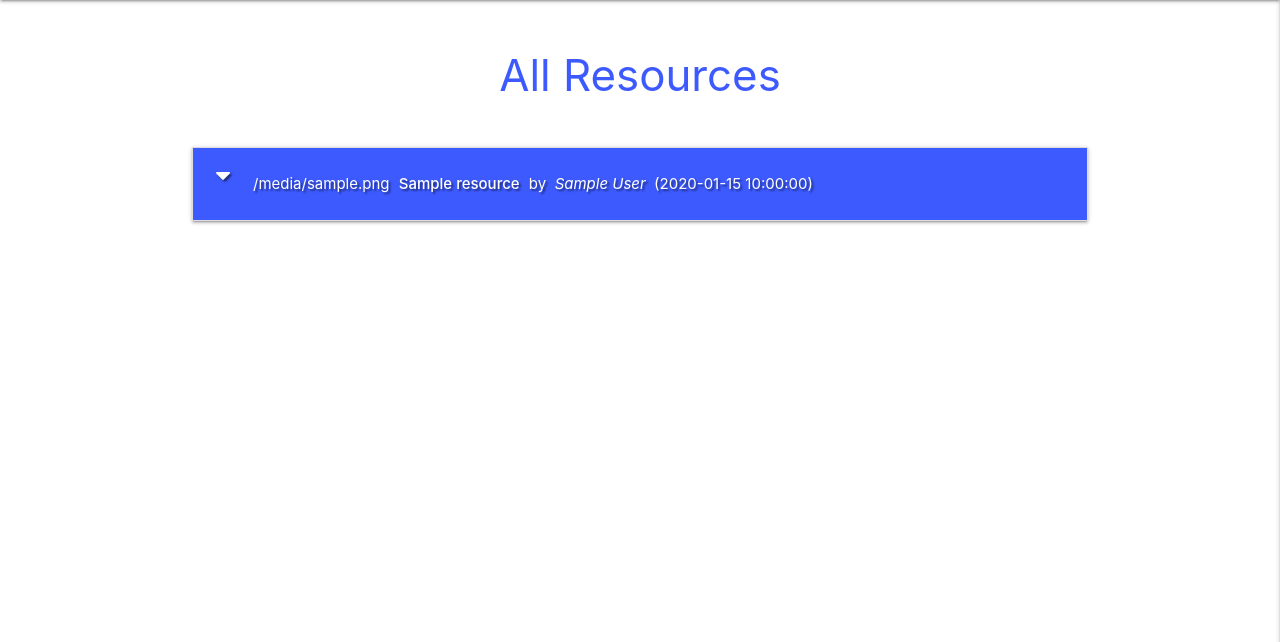
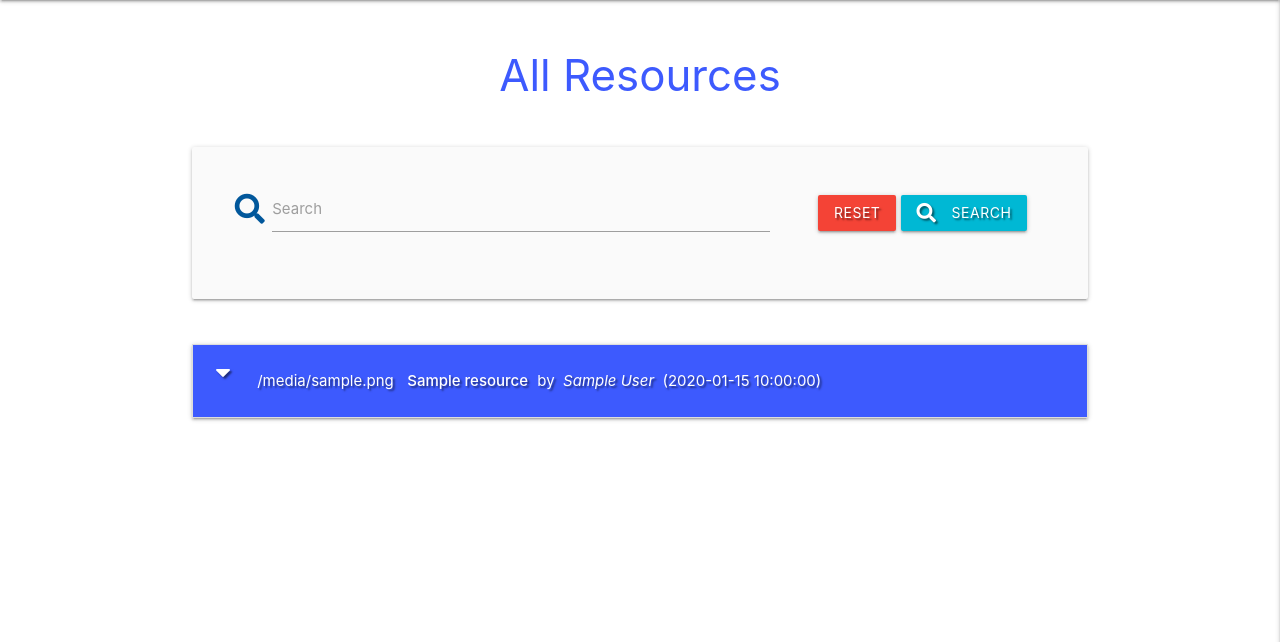
Before and after one commit to effiemanyos/ms3-pmresources, a Flask app: page / in a window 1280 px wide. Shown: the part 64-706 px from the top of the page. Run offline with Flask 2, Linux system fonts and the light colour scheme; a database or web service that is not in the repository returns one stand-in record (values such as "Sample title"); some libraries are stand-ins or nearby versions.

Commit message:
Add Search functionality

```diff
--- a/app.py
+++ b/app.py
@@ -22,6 +22,13 @@ mongo = PyMongo(app)
 @app.route("/get_resources")
 def get_resources():
     resources = list(mongo.db.resources.find())
+    return render_template("resources.html", resources=resources)
+
+
+@app.route("/search", methods=["GET", "POST"])
+def search():
+    query = request.form.get("query")
+    resources = list(mongo.db.resources.find({"$text": {"$search": query}}))
     return render_template("resources.html", resources=resources)
 
 
--- a/templates/resources.html
+++ b/templates/resources.html
@@ -1,12 +1,35 @@
 {% extends "base.html" %}
 {% block content %}
+    <!-- Page Title -->
     <br>
     <h3 class="center-align indigo-text text-accent-3">All Resources</h3>
     <br>
+    <!-- Search Bar -->
+    <div class="row card-panel grey lighten-5">
+        <form action="{{ url_for('search') }}" method="POST" class="col s12">
+            <div class="row valign-wrapper center-align">
+                <div class="input-field col s12 m8">
+                    <i class="fas fa-search prefix light-blue-text text-darken-4"></i>
+                    <input type="text" name="query" id="query" minlength="3" class="validate" required>
+                    <label for="query">Search</label>
+                </div>
+                <div class="col s12 m4">
+                    <a href="{{ url_for('get_resources') }}" class="red btn text-shadow">Reset</a>
+                    <button type="submit" class="cyan accent-4 btn text-shadow">
+                        <i class="fas fa-search left"></i> Search
+                    </button>
+                </div>
+            </div>
+        </form>
+    </div>
+    <br>
+    <!-- All Resources -->
+    {% if resources|length > 0 %}
     <ul class="collapsible">
         {% for resource in resources %}
         <li>
           <div class="collapsible-header white-text indigo accent-3 text-shadow">
+              <!-- Delete & Edit Buttons -->
               <div class="col s3">
                   <i class="fas fa-caret-down"></i>
                   {% if session.user|lower == resource.created_by|lower %}
@@ -16,8 +39,9 @@
                         class="btn-small cyan accent-4">Edit</a>
                   {% endif %}
               </div>
+              <!-- Resource Icon, Title, Author, Creation Date -->
               <div class="col s9">
-                {{ resource.resource_icon }}&nbsp;<strong>{{ resource.resource_title }}</strong>&nbsp;by&nbsp;
+                &nbsp;{{ resource.resource_icon }}&nbsp;&nbsp;<strong>{{ resource.resource_title }}</strong>&nbsp;by&nbsp;
                     <em>{{ resource.resource_author }}</em>&nbsp;&nbsp;({{ resource.creation_date }})
                 {% if resource.is_done == "on" %}
                     &nbsp;<i class="fas fa-check-circle white-text tooltipped"
@@ -25,6 +49,7 @@
                 {% endif %}
               </div>
           </div>
+          <!-- Resource Collapsible Body -->
           <div class="collapsible-body">
               <p><strong><i class="fas fa-th"></i>&nbsp; Category:</strong> {{ resource.category_name }}</p>
               <p><strong><i class="fas fa-globe"></i>&nbsp; Source:</strong> {{ resource.source_name }}</p>
@@ -38,5 +63,8 @@
         </li>
         {% endfor %}
     </ul>
+    {% else %}
+        <h3 class="center-align red-text">No Results Found</h3>
+    {% endif %}
 
 {% endblock %}
```
